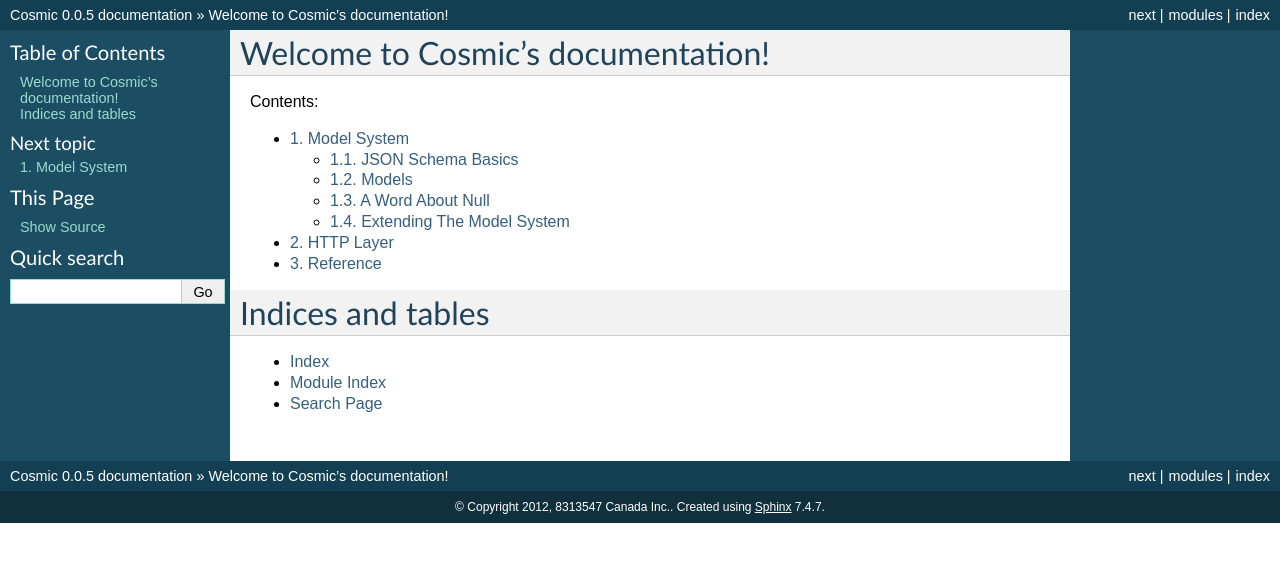
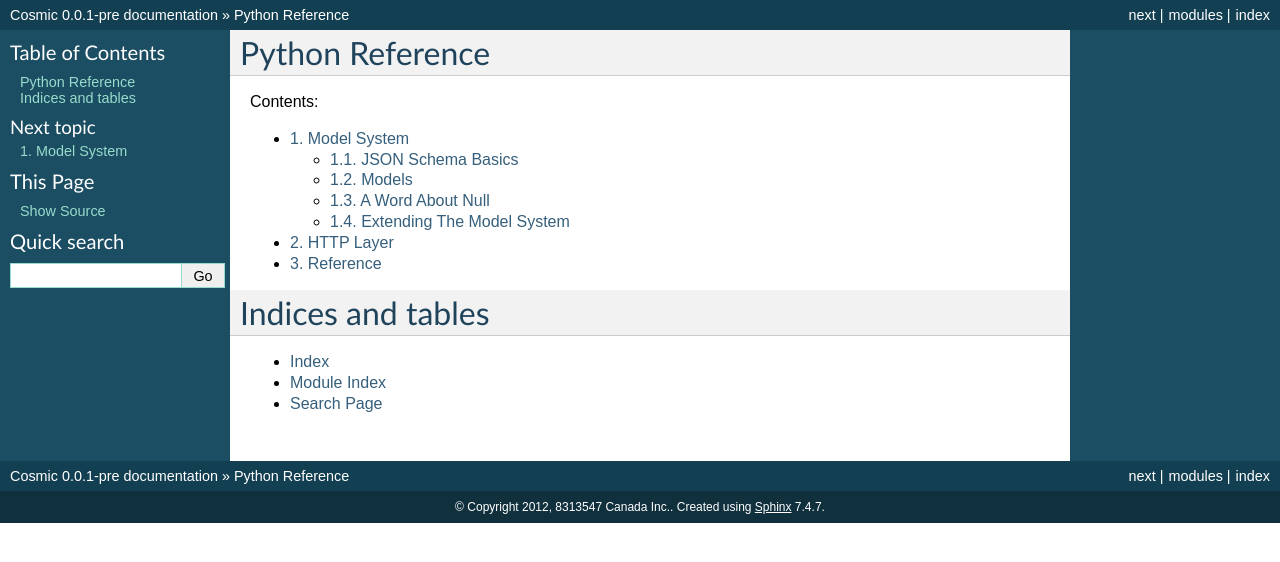
Before and after one commit to cosmic-api/cosmic.py, a Sphinx documentation site: the page built from docs/source/index.rst, in a window 1280 px wide. Shown: the top 562 px of the page. Built offline with Sphinx 7.4.7, drawn with Linux system fonts in a browser that asks for light colours; pages that are not in the unit, such as notebooks, are missing from menus.

Commit message:
Update version and title

```diff
--- a/docs/source/conf.py
+++ b/docs/source/conf.py
@@ -50,9 +50,9 @@ copyright = u'2012, 8313547 Canada Inc.'
 # built documents.
 #
 # The short X.Y version.
-version = '0.0.5'
+version = '0.0.1'
 # The full version, including alpha/beta/rc tags.
-release = '0.0.5'
+release = '0.0.1-pre'
 
 # The language for content autogenerated by Sphinx. Refer to documentation
 # for a list of supported languages.
--- a/docs/source/index.rst
+++ b/docs/source/index.rst
@@ -3,8 +3,8 @@
    You can adapt this file completely to your liking, but it should at least
    contain the root `toctree` directive.
 
-Welcome to Cosmic's documentation!
-==================================
+Python Reference
+================
 
 Contents:
 
```
